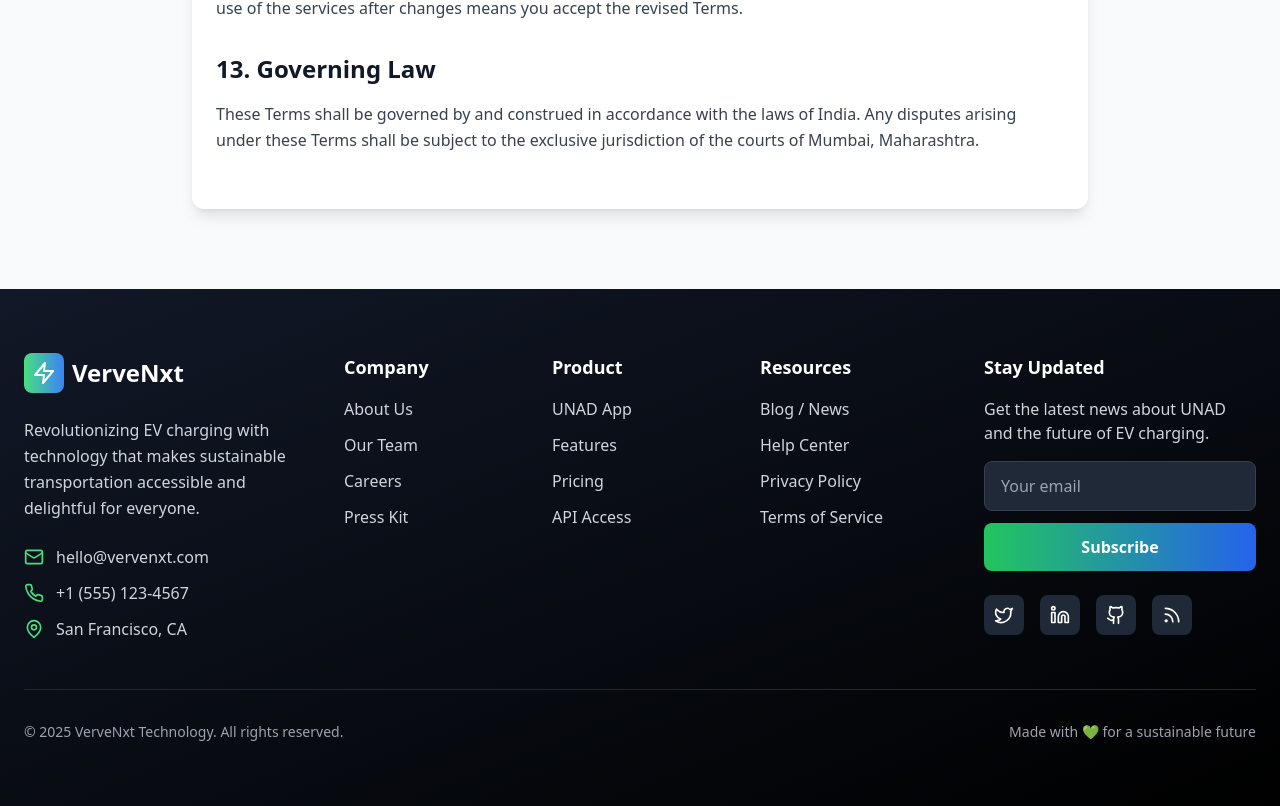
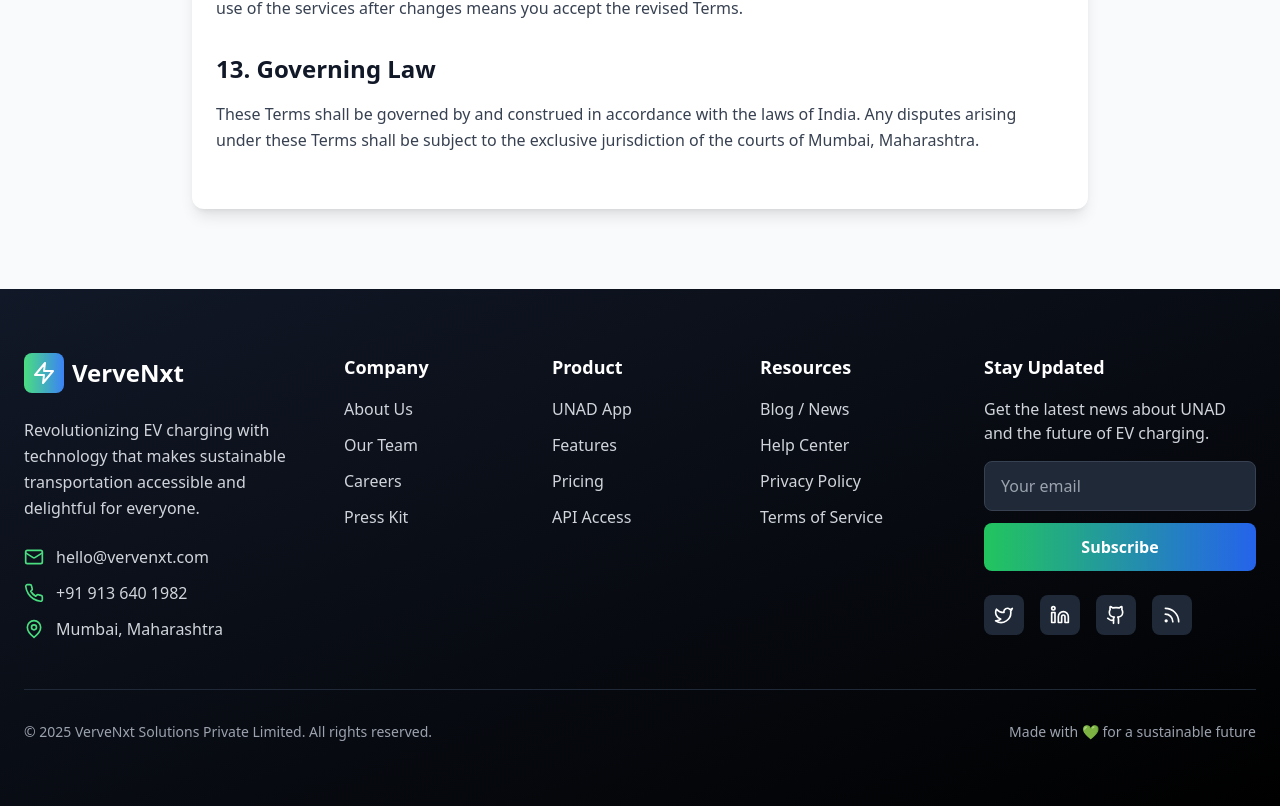
Before and after one commit to ev-cap/VerveNxt-Website, a React (Vite) app: page /terms in a window 1280 px wide. Shown: the part 2574-3380 px from the top of the page. Built offline with nearby package versions, Linux system fonts and the light colour scheme; no server answers.

Commit message:
Update Footer component with new contact information and location; add .cursor to .gitignore

```diff
--- a/src/components/Footer.jsx
+++ b/src/components/Footer.jsx
@@ -61,11 +61,11 @@ const Footer = () => {
               </div>
               <div className="flex items-center space-x-3">
                 <Phone className="w-5 h-5 text-green-400" />
-                <a href="tel:+15551234567" className="text-gray-300 hover:text-green-400">+1 (555) 123-4567</a>
+                <a href="tel:+91 91 3640 1982" className="text-gray-300 hover:text-green-400">+91 913 640 1982</a>
               </div>
               <div className="flex items-center space-x-3">
                 <MapPin className="w-5 h-5 text-green-400" />
-                <span className="text-gray-300">San Francisco, CA</span>
+                <span className="text-gray-300">Mumbai, Maharashtra</span>
               </div>
             </div>
           </motion.div>
@@ -162,7 +162,7 @@ const Footer = () => {
           className="border-t border-gray-800 mt-12 pt-8 flex flex-col md:flex-row justify-between items-center"
         >
           <p className="text-gray-400 text-sm">
-            © {new Date().getFullYear()} VerveNxt Technology. All rights reserved.
+            © {new Date().getFullYear()} VerveNxt Solutions Private Limited. All rights reserved.
           </p>
           <p className="text-gray-400 text-sm mt-4 md:mt-0">
             Made with 💚 for a sustainable future
```
Also changed, not shown: 1 other file (tests, documents, lock files or other folders).
